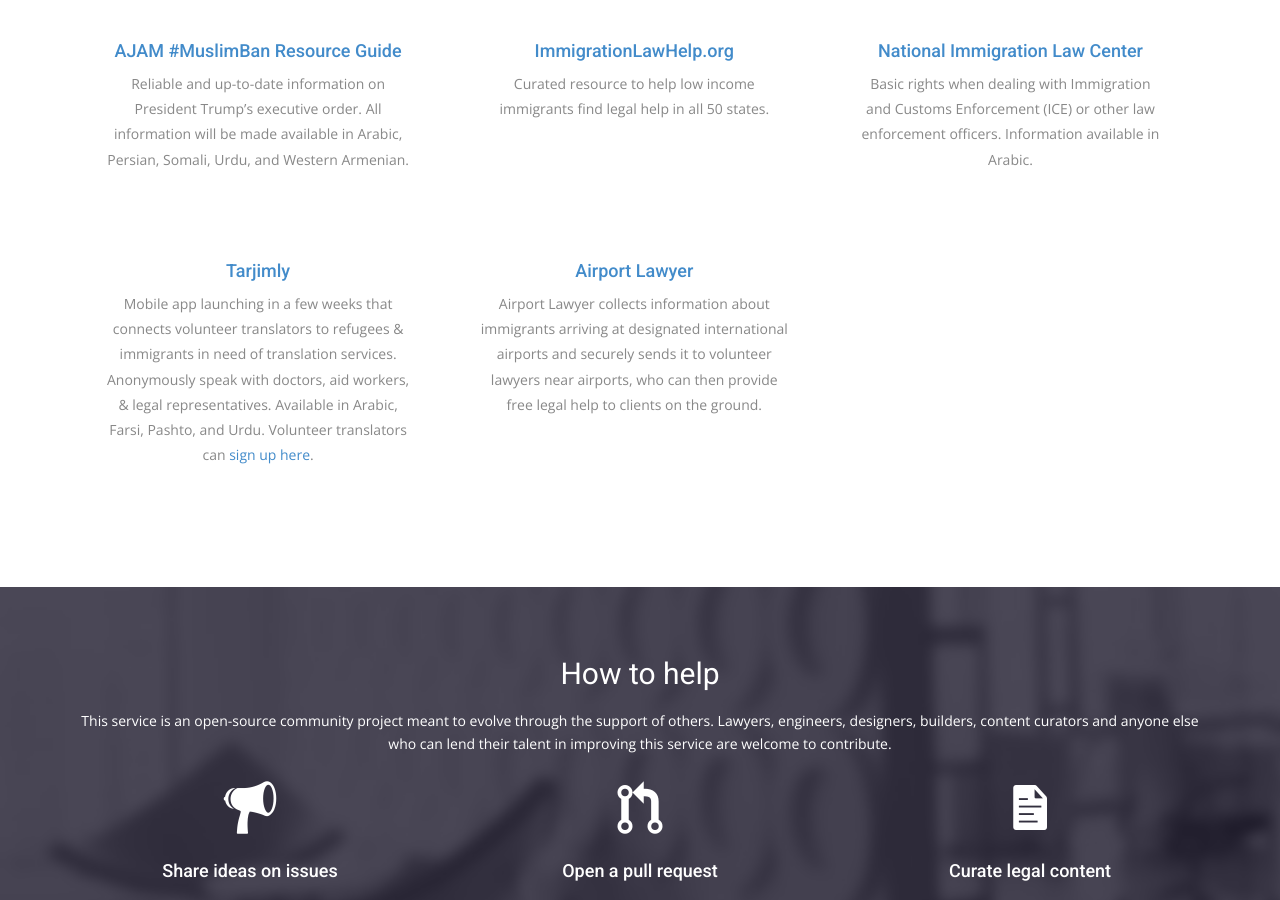
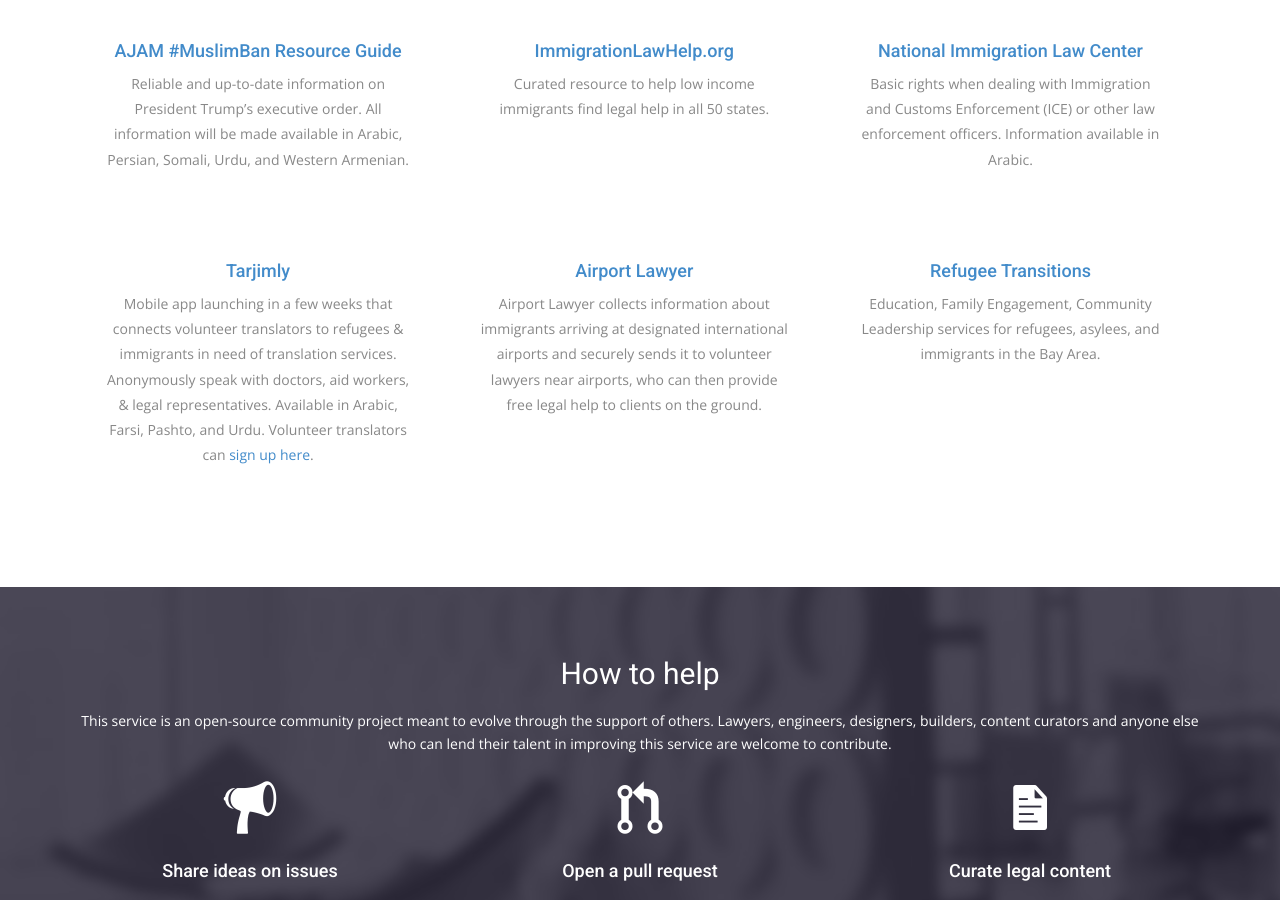
Before and after one commit to aymannadeem/yourhaq, a Jekyll site: the page built from index.html, in a window 1280 px wide and 900 px high, scrolled down 1747 px. Built offline with Jekyll 4.4.1, drawn with Linux system fonts in a browser that asks for light colours; nearby versions of some CDN libraries; some web fonts are replaced.

Commit message:
Add Refugee Transitions to resources

```diff
--- a/index.html
+++ b/index.html
@@ -168,6 +168,15 @@
             </div>
           </div>
         </li>
+        <li>
+          <div class="resource-item">
+            <div class="service-item">
+              <h4 class="name"><a href="http://www.reftrans.org/">Refugee Transitions</a></h4>
+              <p class="description">Education, Family Engagement, Community Leadership services for refugees,
+asylees, and immigrants in the Bay Area.</p>
+            </div>
+          </div>
+        </li>
       </ul>
     </div>
   </div>
```
